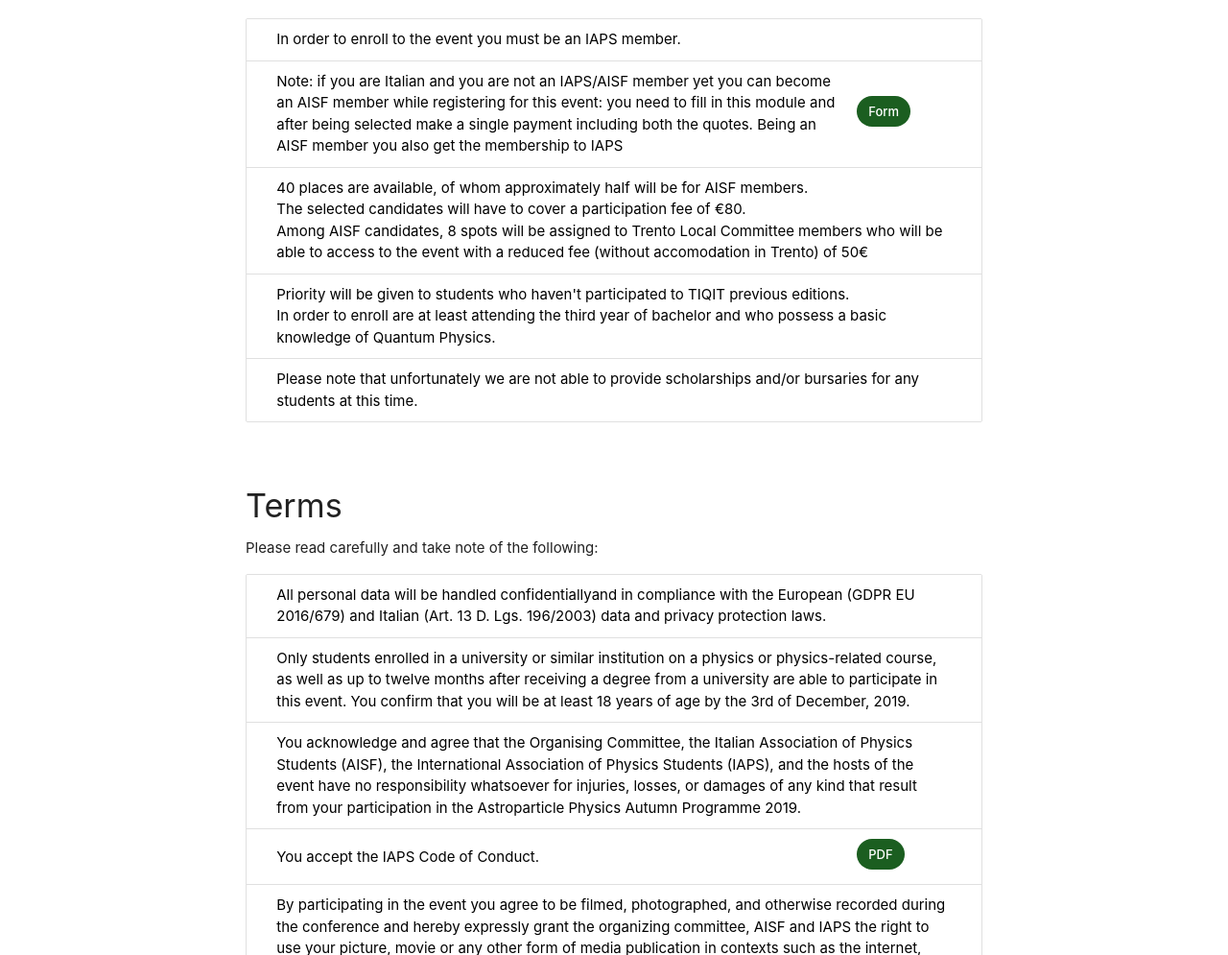
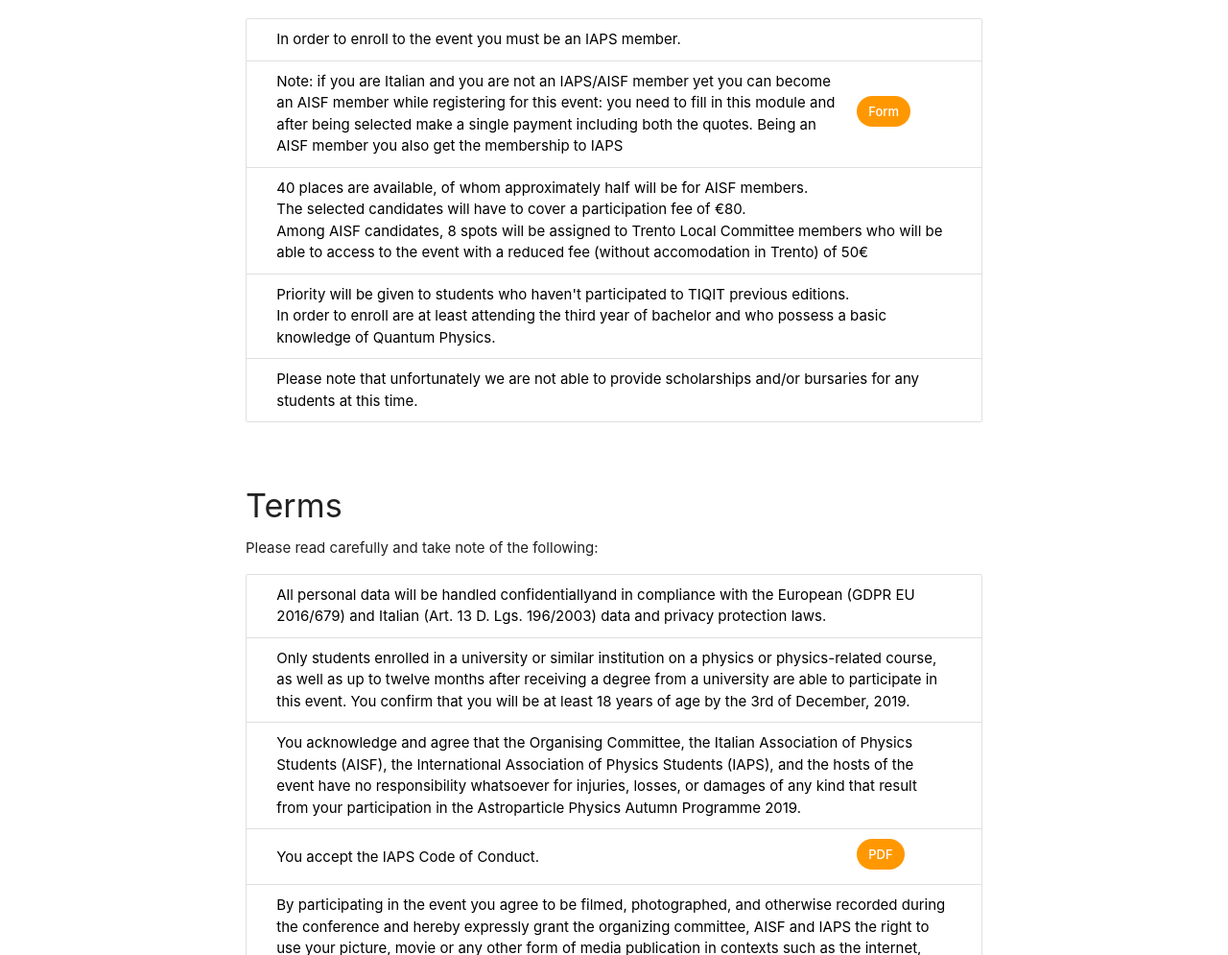
Before and after one commit to ai-sf/tiqit20, a Jekyll site: the page built from registration.html, in a window 1280 px wide. Shown: the part 422-1417 px from the top of the page at 96% size. Built offline with Jekyll 4.4.1, drawn with Linux system fonts in a browser that asks for light colours; nearby versions of some CDN libraries.

```diff
--- a/_includes/sections.html
+++ b/_includes/sections.html
@@ -21,7 +21,7 @@
                     </div>
                     {% if item.url %}
                     <div class="col s2">
-                        <div class="chip custom1 white-text">
+                        <div class="chip custom2 white-text">
                             {% if item.button %}
                                 {{ item.button }}
                             {% else %}
```
